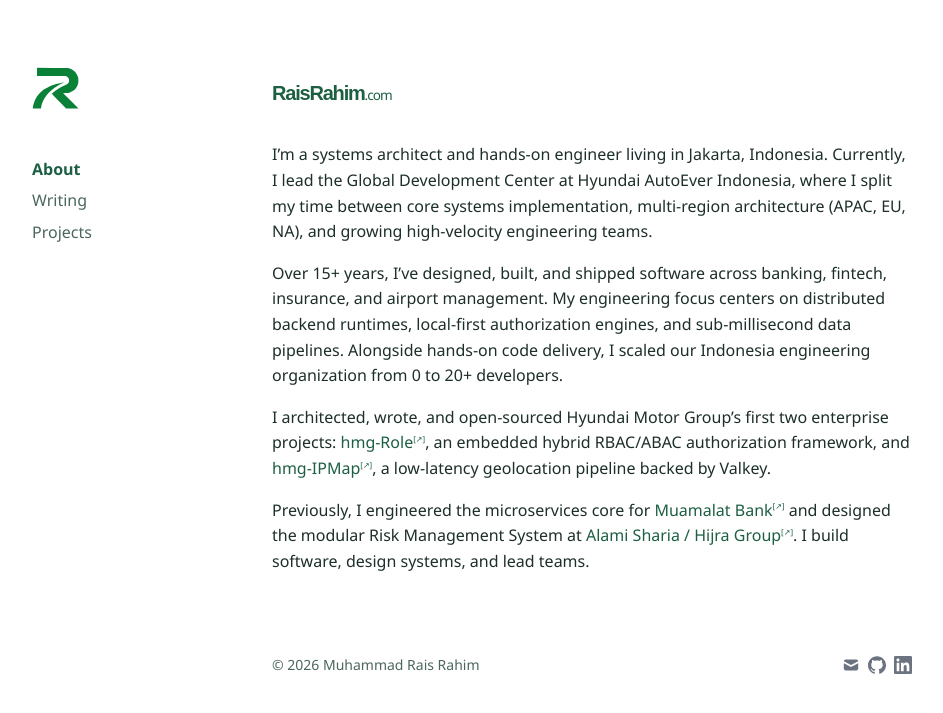
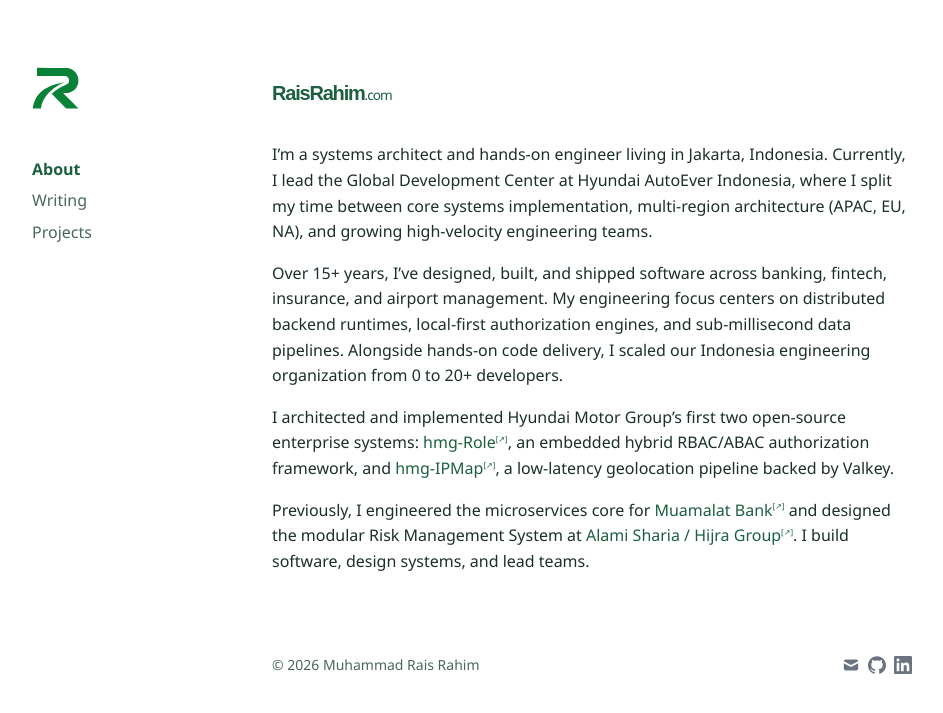
Before and after one commit to raisrahim/raisrahim.github.io, a Jekyll site: the page built from index.md, in a window 1280 px wide. Shown: the top 713 px of the page, without its empty margins (96-1039 px from the left). Built offline with Jekyll 4.4.1, drawn with Linux system fonts in a browser that asks for light colours.

Commit message:
fix: refine wording for clarity in project description

```diff
--- a/index.md
+++ b/index.md
@@ -9,6 +9,6 @@ I'm a systems architect and hands-on engineer living in Jakarta, Indonesia. Curr
 
 Over 15+ years, I’ve designed, built, and shipped software across banking, fintech, insurance, and airport management. My engineering focus centers on distributed backend runtimes, local-first authorization engines, and sub-millisecond data pipelines. Alongside hands-on code delivery, I scaled our Indonesia engineering organization from 0 to 20+ developers.
 
-I architected, wrote, and open-sourced Hyundai Motor Group’s first two enterprise projects: [hmg-Role](https://github.com/hyundaimotorgroup/hmg-role), an embedded hybrid RBAC/ABAC authorization framework, and [hmg-IPMap](https://github.com/hyundaimotorgroup/hmg-ipmap), a low-latency geolocation pipeline backed by Valkey.
+I architected and implemented Hyundai Motor Group’s first two open-source enterprise systems: [hmg-Role](https://github.com/hyundaimotorgroup/hmg-role), an embedded hybrid RBAC/ABAC authorization framework, and [hmg-IPMap](https://github.com/hyundaimotorgroup/hmg-ipmap), a low-latency geolocation pipeline backed by Valkey.
 
 Previously, I engineered the microservices core for [Muamalat Bank](https://www.bankmuamalat.co.id/) and designed the modular Risk Management System at [Alami Sharia / Hijra Group](https://alamisharia.co.id/). I build software, design systems, and lead teams.
```
